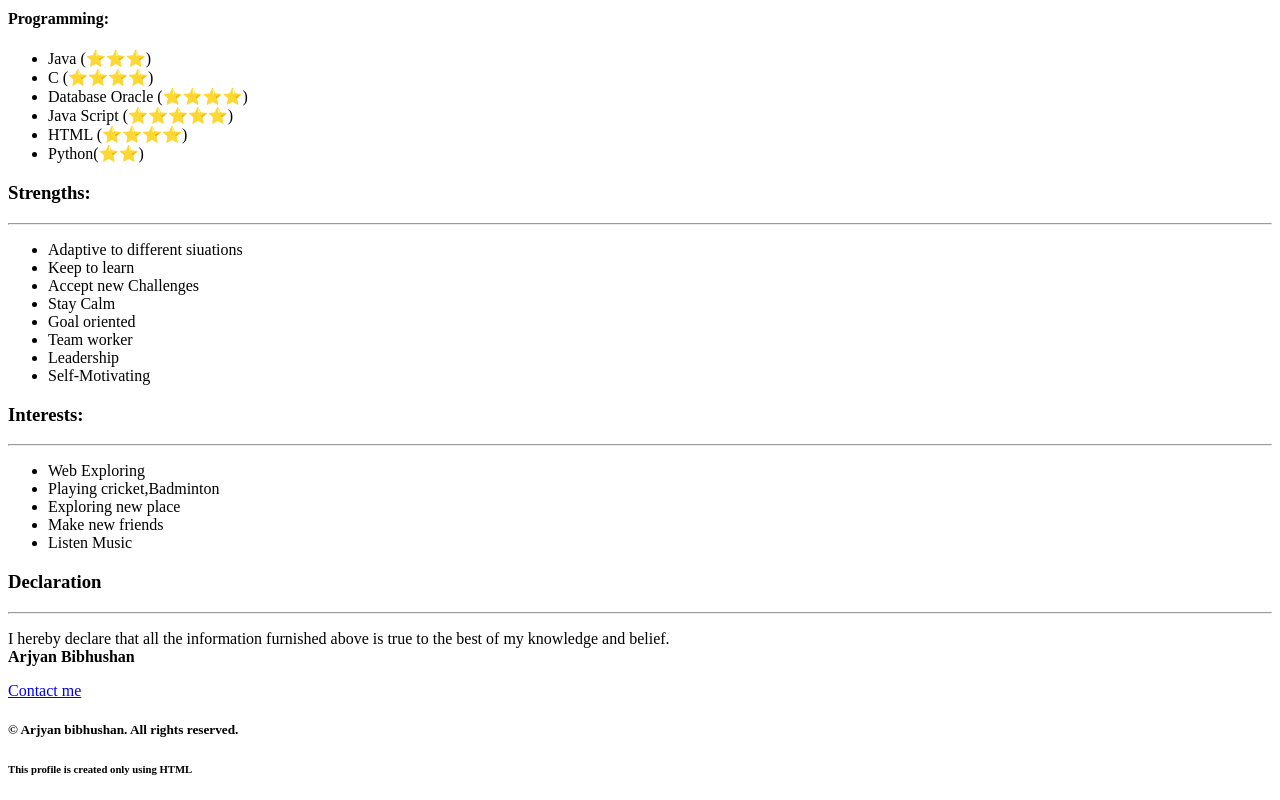
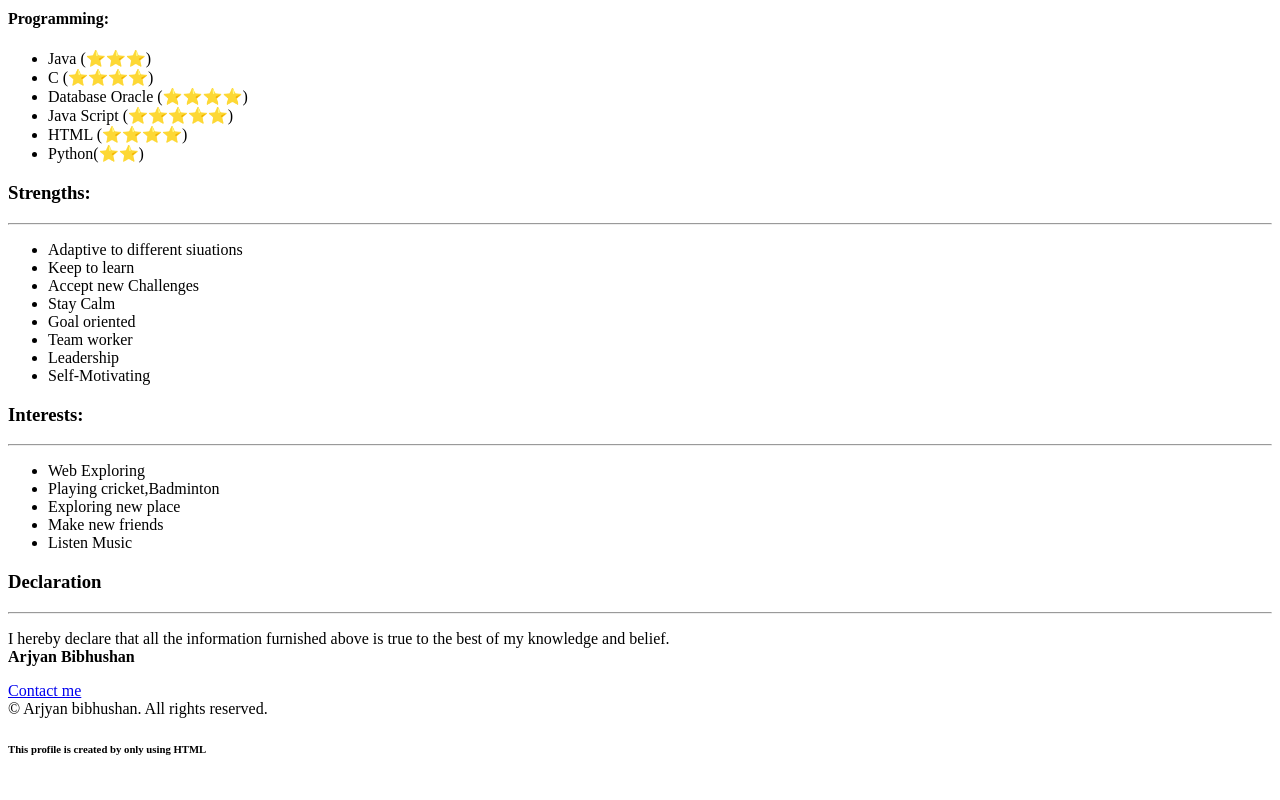
Before and after one commit to Arjyan/resume_project_using_HTML, a plain HTML site: page index.html in a window 1280 px wide. Shown: the part 1059-1859 px from the top of the page. Drawn offline with Linux system fonts and the light colour scheme.

Commit message:
index.html

```diff
--- a/index.html
+++ b/index.html
@@ -83,7 +83,7 @@
         <b>Arjyan Bibhushan</b>
         </p></b>
         <a href="./public/contact.html">Contact me</a>
-        <h5>© Arjyan bibhushan. All rights reserved.</h5>
-        <h6>This profile is created only using HTML</h6>
+        <footer>© Arjyan bibhushan. All rights reserved.</footer>
+        <h6>This profile is created by only using HTML</h6>
 </body>
 </html>
```
